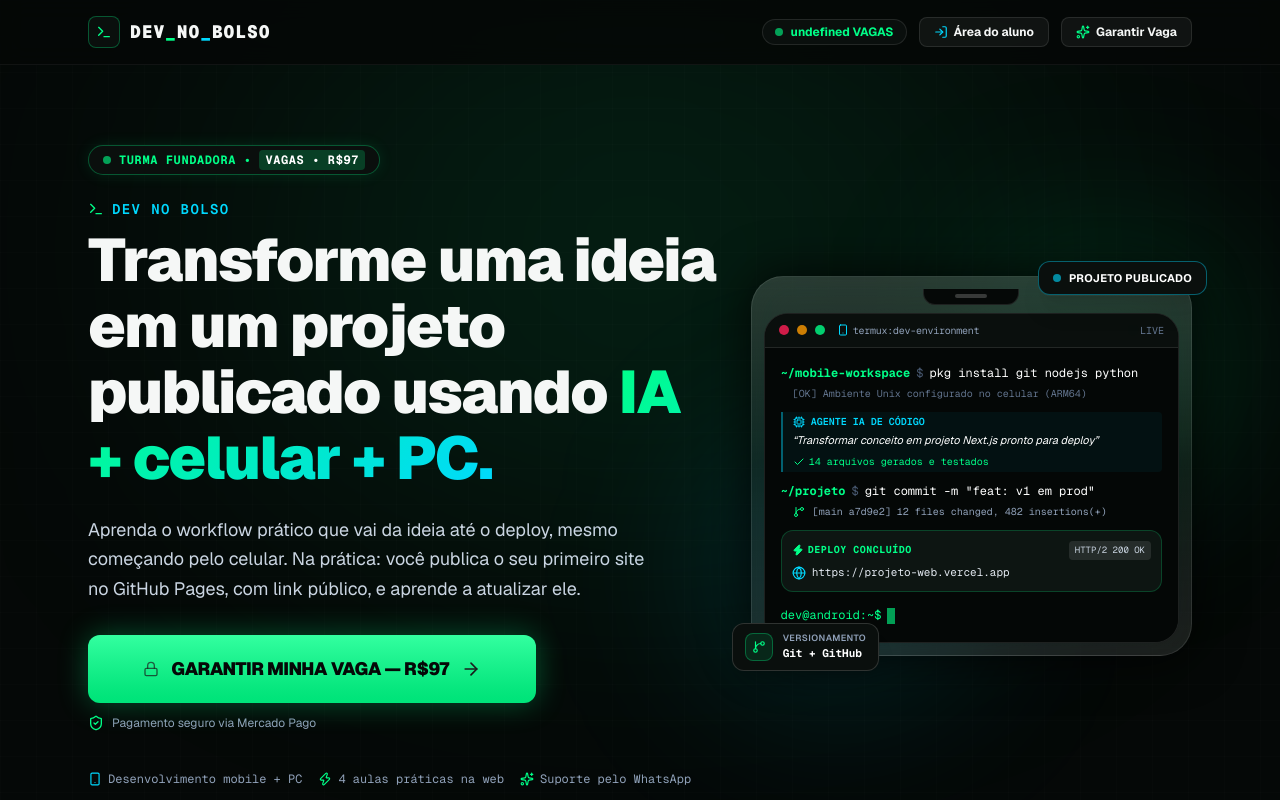
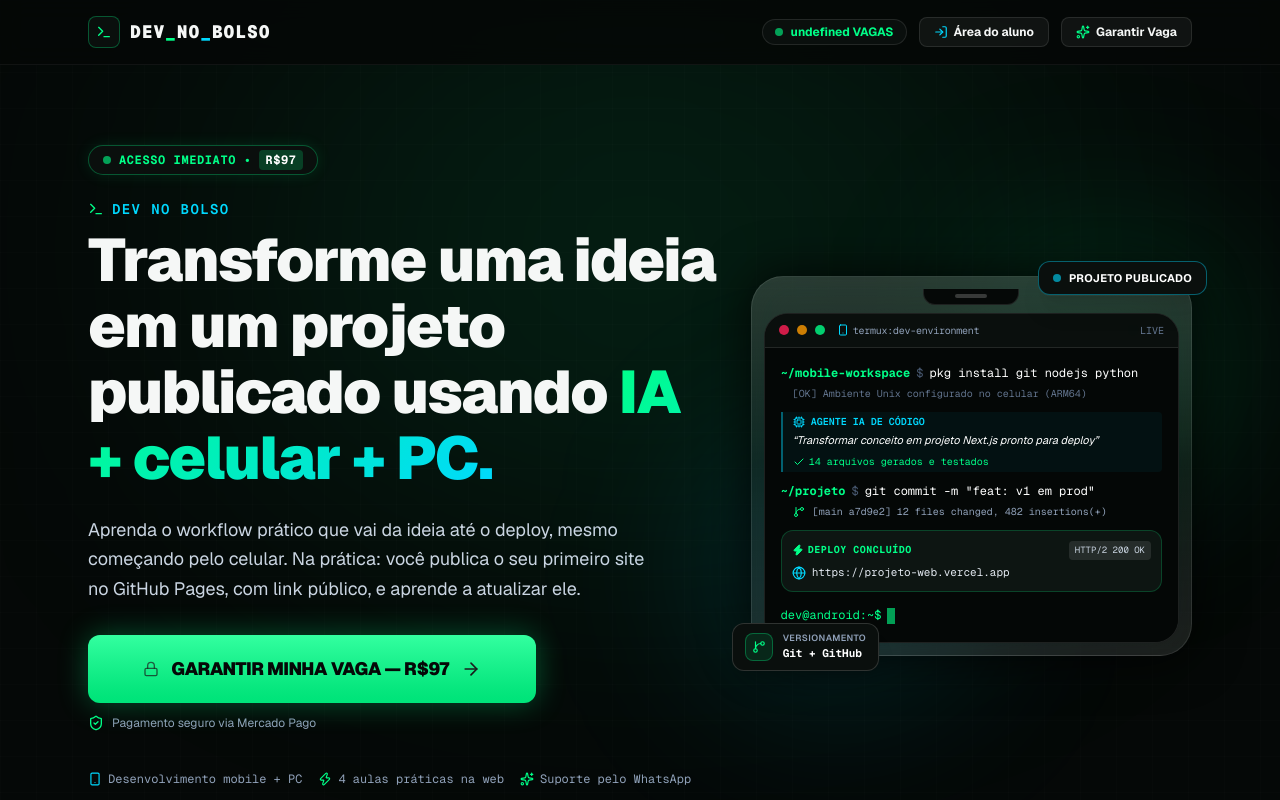
Before and after one commit to Mansonware/dev-no-bolso, a Next.js app: page / in a window 1280 px wide. Shown: the top 800 px of the page. Built offline with nearby package versions, Linux system fonts and the light colour scheme; no server answers.

Commit message:
chore: replace spots badge with immediate access

```diff
--- a/components/HeroSpotsBadge.tsx
+++ b/components/HeroSpotsBadge.tsx
@@ -1,25 +1,14 @@
-"use client";
-
-import { useSpots } from "@/lib/useSpots";
 import { OFFER } from "@/lib/offer";
 
 export function HeroSpotsBadge() {
-  const { soldOut } = useSpots();
-
   return (
     <div className="inline-flex items-center gap-2 px-3.5 py-1.5 rounded-full bg-[#0A0F0D] border border-[#00FF88]/30 shadow-[0_0_15px_rgba(0,255,136,0.1)]">
-      <span className={`w-2 h-2 rounded-full ${soldOut ? "bg-rose-500" : "bg-[#00FF88] animate-pulse"}`} />
+      <span className="w-2 h-2 rounded-full bg-[#00FF88] animate-pulse" />
       <span className="text-xs font-mono font-bold tracking-wider text-[#00FF88]">
-        {soldOut ? (
-          <span className="text-rose-400">TURMA FUNDADORA • ESGOTADA</span>
-        ) : (
-          <>
-            TURMA FUNDADORA •{" "}
-            <span className="text-white bg-[#00FF88]/20 px-1.5 py-0.5 rounded">
-              {OFFER.spots} VAGAS • {OFFER.priceLabel}
-            </span>
-          </>
-        )}
+        ACESSO IMEDIATO •{" "}
+        <span className="text-white bg-[#00FF88]/20 px-1.5 py-0.5 rounded">
+          {OFFER.priceLabel}
+        </span>
       </span>
     </div>
   );
```
